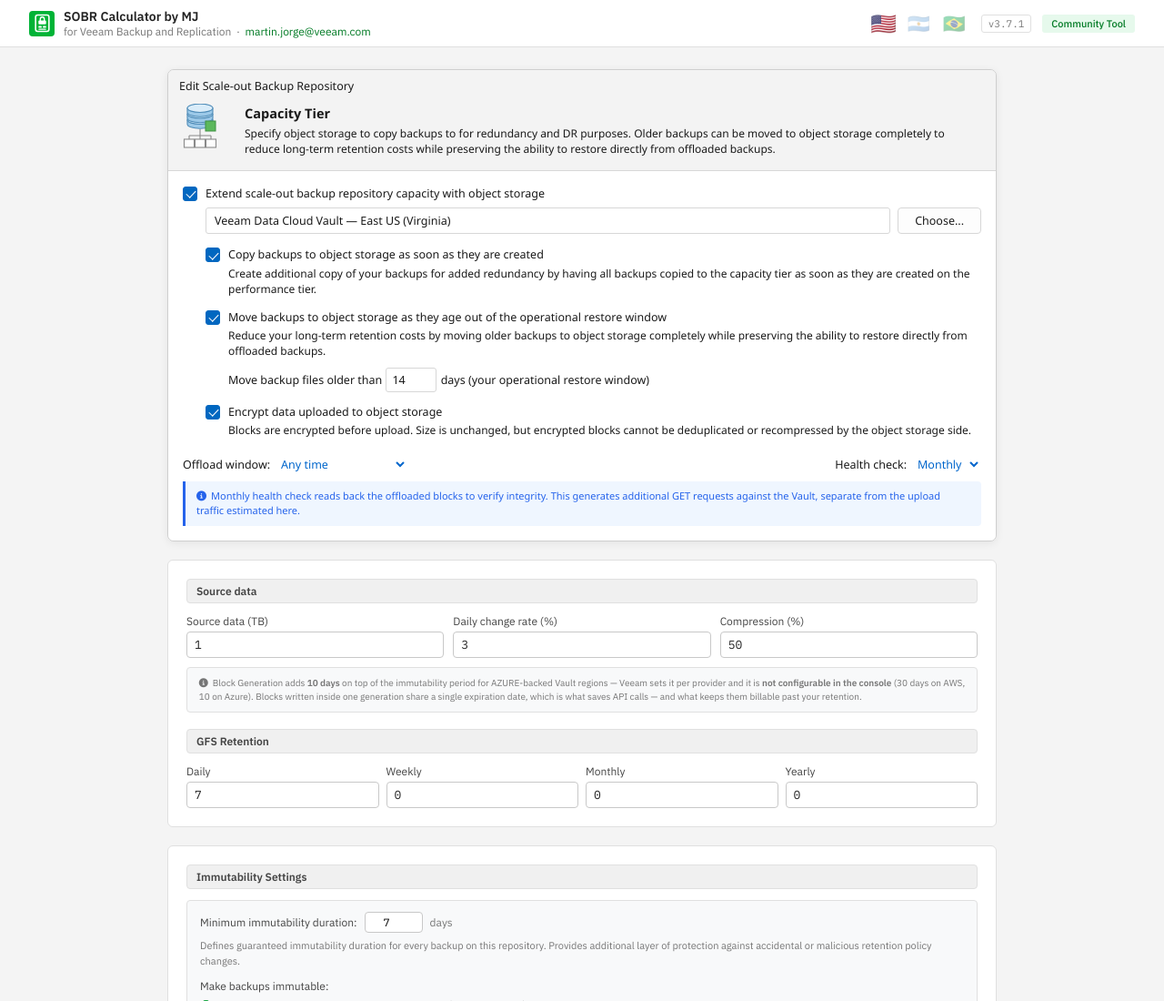
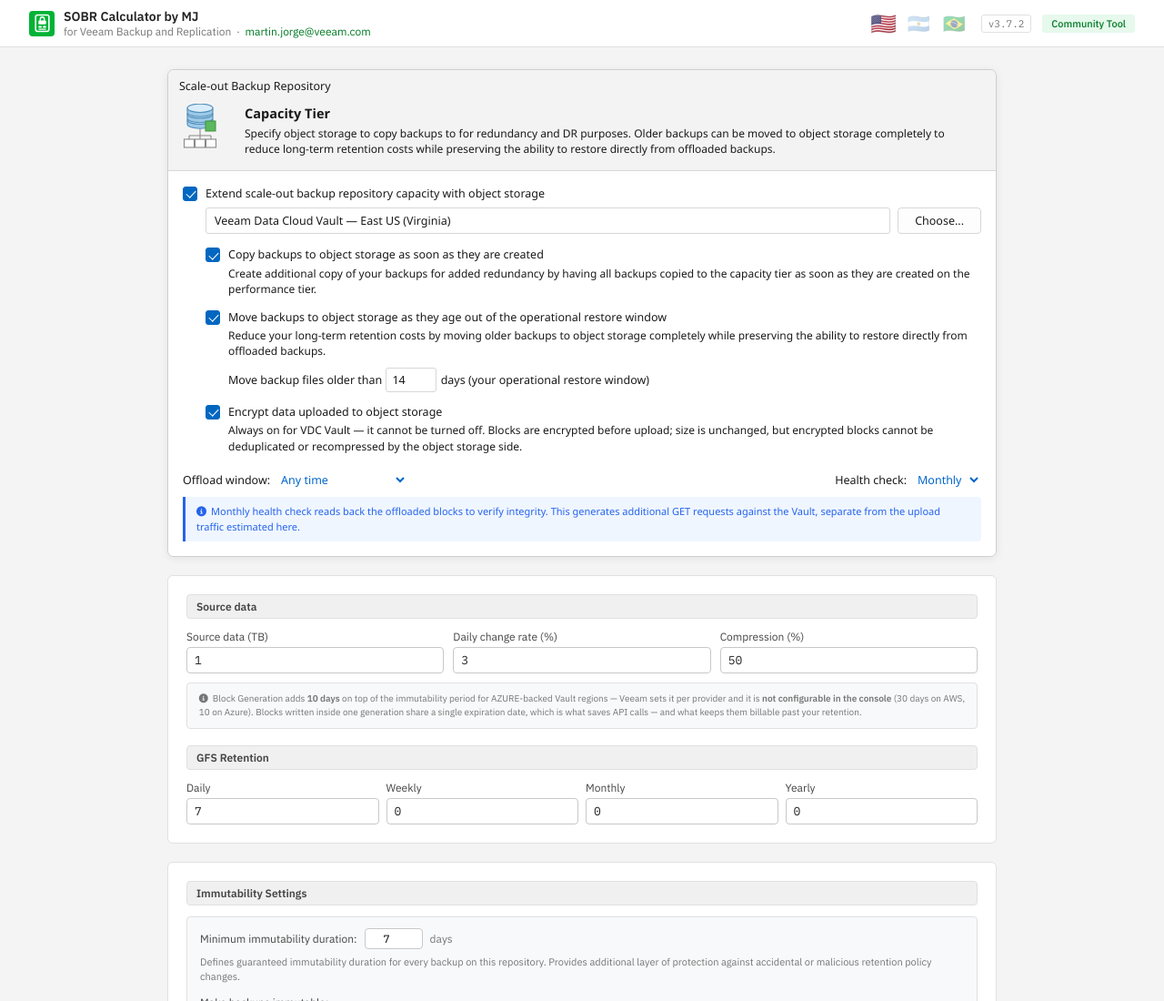
Before and after one commit to martinljor/veeamcalc, a plain HTML site: page index.html in a window 1280 px wide. Shown: the top 1100 px of the page at 91% size. Drawn offline with Linux system fonts and the light colour scheme.

Commit message:
fix: drop 'Edit' from the pane title, and lock encryption on
Two things the panel was claiming that are not true here.

The title read 'Edit Scale-out Backup Repository'. Nothing is being edited —
the pane mirrors the console so the settings are recognisable, but this is a
calculator. Now just 'Scale-out Backup Repository'.

Encryption was a togglable checkbox. VDC Vault always encrypts, so offering it
as a choice misrepresented the service and let someone produce a report saying
their data would go up unencrypted. The control is now checked and disabled,
stating a fact rather than offering an option, and the description says so in
all three languages. The off-state copy is removed along with it, and a CSS
rule keeps the locked control looking on rather than greyed out, so it does not
read as unavailable.

Encryption never fed the calculation, so no figures change.

Version bumped to 3.7.2.

```diff
--- a/index.html
+++ b/index.html
@@ -74,6 +74,8 @@
     .vbr-cb:checked::after{content:'';position:absolute;left:4.5px;top:1.5px;width:5px;height:9px;
       border:solid #fff;border-width:0 1.8px 1.8px 0;transform:rotate(43deg)}
     .vbr-cb:focus-visible{outline:2px solid var(--win-accent);outline-offset:1px}
+    .vbr-cb:disabled{cursor:default;opacity:1}
+    .vbr-cb:disabled + .vbr-lbl{cursor:default}
     .vbr-lbl{font-size:12.5px;color:var(--win-text);cursor:pointer;line-height:1.4}
     .vbr-desc{margin-left:25px;font-size:12px;color:var(--win-text);line-height:1.45;margin-top:3px}
     .vbr-indent{margin-left:25px}
@@ -336,7 +338,7 @@
 
           <div>
             <div class="vbr-row">
-              <input type="checkbox" id="encryptUpload" checked class="vbr-cb">
+              <input type="checkbox" id="encryptUpload" checked disabled class="vbr-cb" title="Always on for VDC Vault">
               <label for="encryptUpload" id="lbl-encrypt" class="vbr-lbl">Encrypt data uploaded to object storage</label>
             </div>
             <p id="lbl-encrypt-desc" class="vbr-desc"></p>
@@ -716,7 +718,7 @@
     cr:'Daily change rate (%)', comp:'Compression (%)', gfsSec:'GFS Retention', daily:'Daily', weekly:'Weekly', monthly:'Monthly', yearly:'Yearly',
     immSec:'Immutability Settings', warnCapTier:'VDC Vault', days:'days',
     chooseBtn:'Choose...', pickStorage:'<Click Choose to pick object storage>',
-    dlgTitle:'Edit Scale-out Backup Repository',
+    dlgTitle:'Scale-out Backup Repository',
     immMinLabel:'Minimum immutability duration:',
     immMinDesc:'Defines guaranteed immutability duration for every backup on this repository. Provides additional layer of protection against accidental or malicious retention policy changes.',
     immModeTitle:'Make backups immutable:',
@@ -735,8 +737,7 @@
     moveOlderLabel:'Move backup files older than',
     moveDaysUnit:'days (your operational restore window)',
     encryptLabel:'Encrypt data uploaded to object storage',
-    encryptOnDesc:'Blocks are encrypted before upload. Size is unchanged, but encrypted blocks cannot be deduplicated or recompressed by the object storage side.',
-    encryptOffDesc:'Data is uploaded unencrypted. Veeam strongly recommends enabling encryption for offsite object storage.',
+    encryptOnDesc:'Always on for VDC Vault — it cannot be turned off. Blocks are encrypted before upload; size is unchanged, but encrypted blocks cannot be deduplicated or recompressed by the object storage side.',
     offloadWindowLabel:'Offload window:',
     owAny:'Any time', owWin:'Backup window only',
     healthLabel:'Health check:',
@@ -852,7 +853,7 @@
     cr:'Cambio diario (%)', comp:'Compresión (%)', gfsSec:'Retención GFS', daily:'Diarias', weekly:'Semanales', monthly:'Mensuales', yearly:'Anuales',
     immSec:'Configuración de inmutabilidad', warnCapTier:'VDC Vault', days:'días',
     chooseBtn:'Elegir...', pickStorage:'<Elegí el object storage>',
-    dlgTitle:'Editar Scale-out Backup Repository',
+    dlgTitle:'Scale-out Backup Repository',
     immMinLabel:'Duración mínima de inmutabilidad:',
     immMinDesc:'Define la duración de inmutabilidad garantizada para cada backup de este repositorio. Aporta una capa adicional de protección contra cambios accidentales o maliciosos en la política de retención.',
     immModeTitle:'Hacer los backups inmutables:',
@@ -871,8 +872,7 @@
     moveOlderLabel:'Mover archivos de backup más antiguos que',
     moveDaysUnit:'días (tu ventana de restore operativa)',
     encryptLabel:'Cifrar los datos subidos al object storage',
-    encryptOnDesc:'Los bloques se cifran antes de subirse. El tamaño no cambia, pero los bloques cifrados no pueden deduplicarse ni recomprimirse del lado del object storage.',
-    encryptOffDesc:'Los datos se suben sin cifrar. Veeam recomienda fuertemente activar el cifrado para object storage externo.',
+    encryptOnDesc:'Siempre activo en VDC Vault — no se puede desactivar. Los bloques se cifran antes de subirse; el tamaño no cambia, pero los bloques cifrados no pueden deduplicarse ni recomprimirse del lado del object storage.',
     offloadWindowLabel:'Ventana de offload:',
     owAny:'Cualquier momento', owWin:'Solo la ventana de backup',
     healthLabel:'Health check:',
@@ -988,7 +988,7 @@
     cr:'Taxa de mudança diária (%)', comp:'Compressão (%)', gfsSec:'Retenção GFS', daily:'Diárias', weekly:'Semanais', monthly:'Mensais', yearly:'Anuais',
     immSec:'Configurações de imutabilidade', warnCapTier:'VDC Vault', days:'dias',
     chooseBtn:'Escolher...', pickStorage:'<Escolha o object storage>',
-    dlgTitle:'Editar Scale-out Backup Repository',
+    dlgTitle:'Scale-out Backup Repository',
     immMinLabel:'Duração mínima de imutabilidade:',
     immMinDesc:'Define a duração de imutabilidade garantida para cada backup deste repositório. Fornece uma camada adicional de proteção contra alterações acidentais ou maliciosas na política de retenção.',
     immModeTitle:'Tornar os backups imutáveis:',
@@ -1007,8 +1007,7 @@
     moveOlderLabel:'Mover arquivos de backup mais antigos que',
     moveDaysUnit:'dias (sua janela de restore operacional)',
     encryptLabel:'Criptografar os dados enviados ao object storage',
-    encryptOnDesc:'Os blocos são criptografados antes do upload. O tamanho não muda, mas blocos criptografados não podem ser deduplicados nem recomprimidos do lado do object storage.',
-    encryptOffDesc:'Os dados são enviados sem criptografia. O Veeam recomenda fortemente ativar a criptografia para object storage externo.',
+    encryptOnDesc:'Sempre ativo no VDC Vault — não pode ser desativado. Os blocos são criptografados antes do upload; o tamanho não muda, mas blocos criptografados não podem ser deduplicados nem recomprimidos do lado do object storage.',
     offloadWindowLabel:'Janela de offload:',
     owAny:'Qualquer momento', owWin:'Apenas a janela de backup',
     healthLabel:'Health check:',
@@ -1245,7 +1244,7 @@
 }
 
 // ─── Constants ──────────────────────────────────────────────────────────────
-const APP_VERSION       = '3.7.1'; // Bump on each release — shown in the header
+const APP_VERSION       = '3.7.2'; // Bump on each release — shown in the header
 // ASSUMPTION, not a documented Veeam value: per-connection TCP window used by the
 // bandwidth-delay-product ceiling below (throughput <= window / RTT). The BDP formula
 // itself is standard networking; this constant is the modelled input to it, so treat
@@ -1910,7 +1909,7 @@
     <div style="background:${bg};border-left:3px solid ${color};border-radius:0 var(--radius) var(--radius) 0;padding:.5rem .75rem;margin-top:8px;font-size:11px;color:${color};line-height:1.5">
       <i class="fa-solid fa-circle-info" style="margin-right:5px"></i>${msg}
     </div>`).join('');
-  document.getElementById('lbl-encrypt-desc').textContent = inp.encryptUpload ? t('encryptOnDesc') : t('encryptOffDesc');
+  document.getElementById('lbl-encrypt-desc').textContent = t('encryptOnDesc');
   document.getElementById('cap-policies').style.opacity = inp.extendSobr ? '1' : '.4';
   document.getElementById('cap-policies').style.pointerEvents = inp.extendSobr ? '' : 'none';
   // The repository name reflects the region actually selected below, so "Choose…" is real
```
